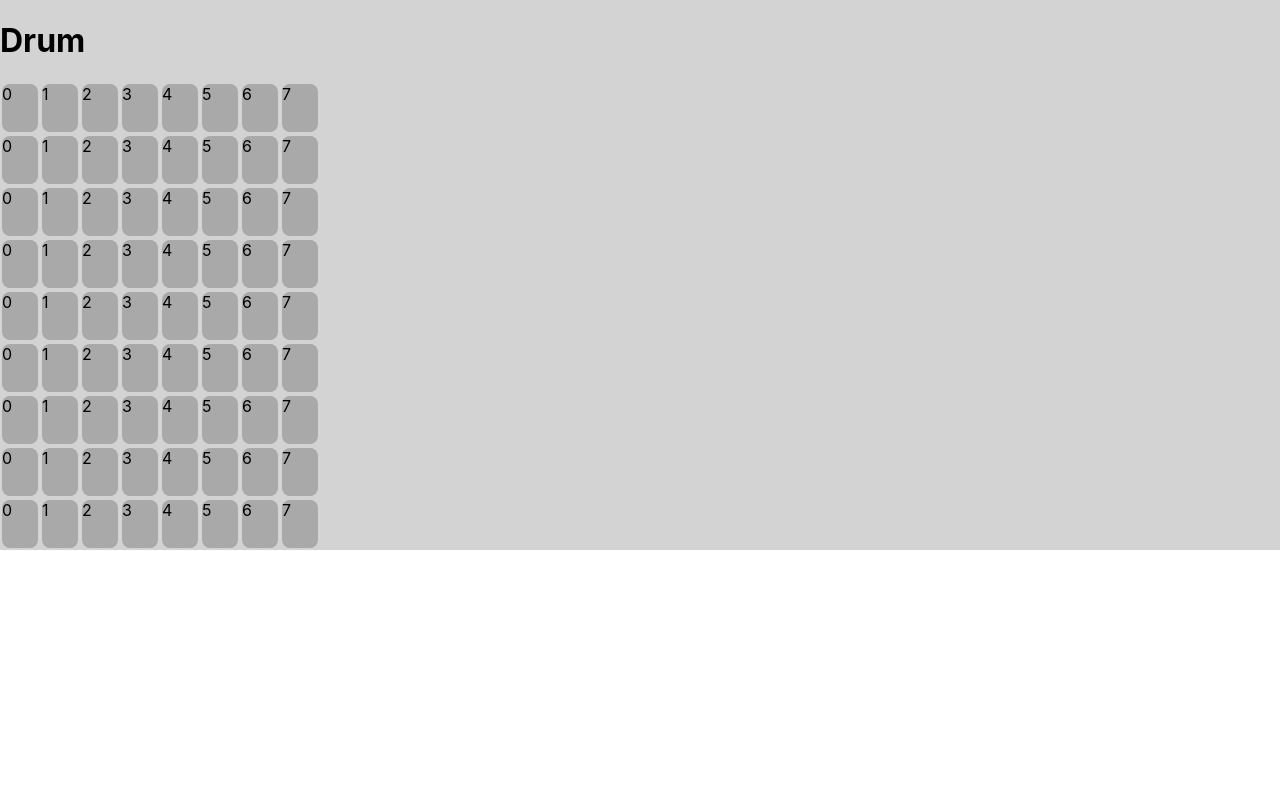
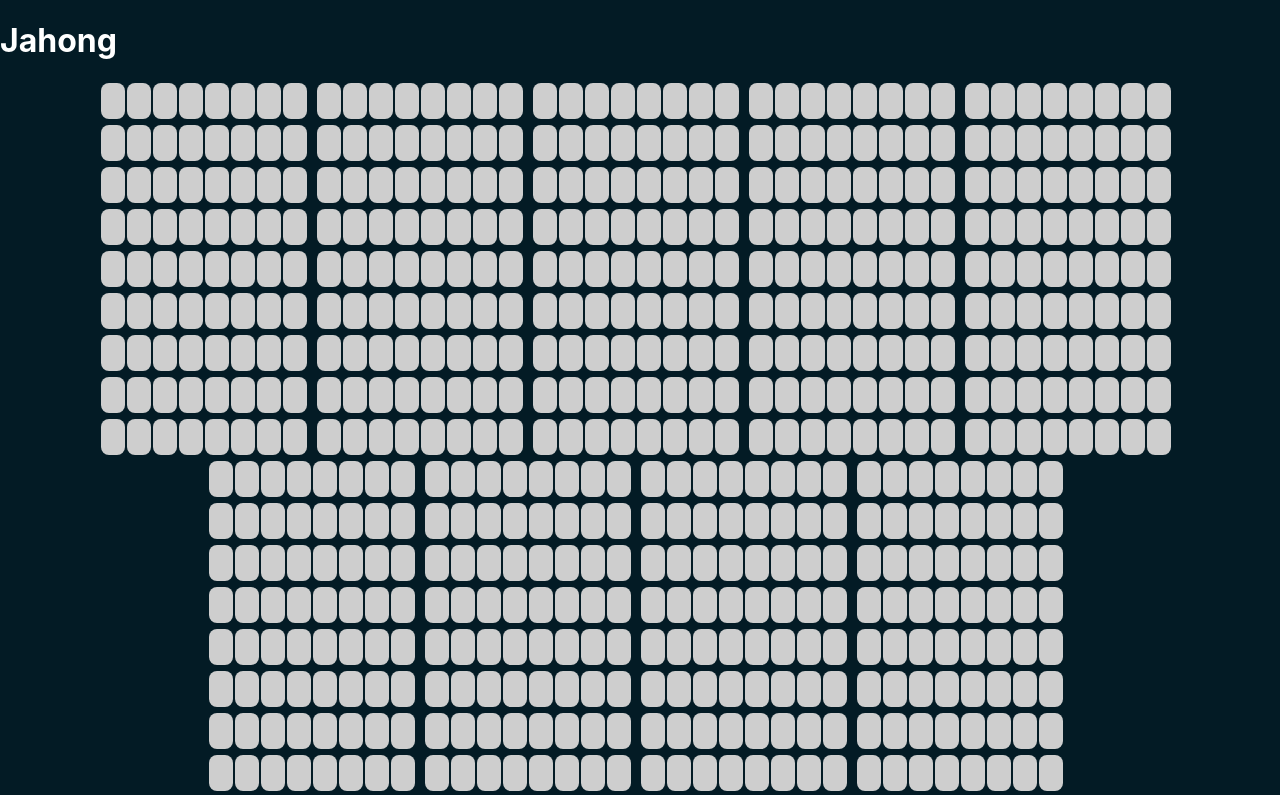
Before and after one commit to solft/drum-component, a React (Create React App) app: page / in a window 1280 px wide. Shown: the top 795 px of the page. Built offline with nearby package versions, Linux system fonts and the light colour scheme.

Commit message:
make Track.js and MusicController.js. and scss design

```diff
--- a/package.json
+++ b/package.json
@@ -3,7 +3,12 @@
   "version": "0.1.0",
   "private": true,
   "dependencies": {
+    "@fortawesome/fontawesome-svg-core": "^1.2.17",
+    "@fortawesome/free-solid-svg-icons": "^5.8.1",
+    "@fortawesome/react-fontawesome": "^0.1.4",
+    "i": "^0.3.6",
     "node-sass": "^4.11.0",
+    "npm": "^6.9.0",
     "react": "^16.8.4",
     "react-dom": "^16.8.4",
     "react-scripts": "2.1.8",
--- a/src/App.js
+++ b/src/App.js
@@ -1,17 +1,26 @@
 import React, { Component } from 'react';
+import { library } from '@fortawesome/fontawesome-svg-core'
+import { faPlay, faDownload, faPlus, faRedoAlt } from '@fortawesome/free-solid-svg-icons'
 
-import Pad from './components/Pad'
 
-import './App.css'
+import Track from './components/Track'
+import MusicController from './components/MusicController'
+import './styles/App.scss'
 
+library.add(faPlay)
+library.add(faDownload)
+library.add(faPlus)
+library.add(faRedoAlt)
 
 class App extends Component {
   render() {
     return (
       <div className="App">
-        <h1>Drum</h1>
+        <h1>Jahong</h1>
 
-        <Pad />
+        <Track />
+
+        <MusicController />
       </div>
     );
   }
--- a/src/components/MusicController.js
+++ b/src/components/MusicController.js
@@ -1,11 +1,25 @@
 import React, { Component } from 'react'
+import { FontAwesomeIcon } from '@fortawesome/react-fontawesome'
+
+import '../styles/MusicController.scss'
 
 // 재생, 다운, 생성 버튼
 class MusicController extends Component {
   render() {
     return (
-      <div>
-
+      <div className="music-controller">
+        <button className="btn">
+          <FontAwesomeIcon icon="play" className="fa-6x" />
+        </button>
+        <button className="btn">
+          <FontAwesomeIcon icon="redo-alt" className="fa-6x" />
+        </button>
+        <button className="btn">
+          <FontAwesomeIcon icon="plus" className="fa-6x" />
+        </button>
+        <button className="btn">
+          <FontAwesomeIcon icon="download" className="fa-6x" />
+        </button>
       </div>
     )
   }
--- a/src/components/Node.js
+++ b/src/components/Node.js
@@ -32,14 +32,14 @@ class Node extends Component {
   render() {
     return (
       <div className="Node">
-        <div onClick={(e) => this.toggleButton(0, e)} className={`box zero ${this.state.node[0] ? 'click' : ''}`}>0</div>
-        <div onClick={(e) => this.toggleButton(1, e)} className={`box one ${this.state.node[1] ? 'click':''}`}>1</div>
-        <div onClick={(e) => this.toggleButton(2, e)} className={`box two ${this.state.node[2] ? 'click':''}`}>2</div>
-        <div onClick={(e) => this.toggleButton(3, e)} className={`box three ${this.state.node[3] ? 'click':''}`}>3</div>
-        <div onClick={(e) => this.toggleButton(4, e)} className={`box four ${this.state.node[4] ? 'click':''}`}>4</div>
-        <div onClick={(e) => this.toggleButton(5, e)} className={`box five ${this.state.node[5] ? 'click':''}`}>5</div>
-        <div onClick={(e) => this.toggleButton(6, e)} className={`box six ${this.state.node[6] ? 'click':''}`}>6</div>
-        <div onClick={(e) => this.toggleButton(7, e)} className={`box seven ${this.state.node[7] ? 'click':''}`}>7</div>
+        <div onClick={(e) => this.toggleButton(0, e)} className={`box zero ${this.state.node[0] ? 'click' : ''}`}/>
+        <div onClick={(e) => this.toggleButton(1, e)} className={`box one ${this.state.node[1] ? 'click':''}`}/>
+        <div onClick={(e) => this.toggleButton(2, e)} className={`box two ${this.state.node[2] ? 'click':''}`}/>
+        <div onClick={(e) => this.toggleButton(3, e)} className={`box three ${this.state.node[3] ? 'click':''}`}/>
+        <div onClick={(e) => this.toggleButton(4, e)} className={`box four ${this.state.node[4] ? 'click':''}`}/>
+        <div onClick={(e) => this.toggleButton(5, e)} className={`box five ${this.state.node[5] ? 'click':''}`}/>
+        <div onClick={(e) => this.toggleButton(6, e)} className={`box six ${this.state.node[6] ? 'click':''}`}/>
+        <div onClick={(e) => this.toggleButton(7, e)} className={`box seven ${this.state.node[7] ? 'click':''}`}/>
       </div>
     )
   }
--- a/src/components/Pad.js
+++ b/src/components/Pad.js
@@ -6,7 +6,7 @@ import Node from './Node'
 class Pad extends Component {
   render() {
     return (
-      <div>
+      <div className="pad">
         <Node/>
         <Node/>
         <Node/>
--- a/src/components/Track.js
+++ b/src/components/Track.js
@@ -1,11 +1,22 @@
 import React, { Component } from 'react'
+import Pad from '../components/Pad'
+
+import '../styles/Track.scss'
 
 // 가로로 <Pad /> 8개
 class Track extends Component {
   render() {
     return (
-      <div>
-
+      <div className="track">
+        <Pad />
+        <Pad />
+        <Pad />
+        <Pad />
+        <Pad />
+        <Pad />
+        <Pad />
+        <Pad />
+        <Pad />
       </div>
     )
   }
--- /dev/null
+++ b/src/styles/App.scss
@@ -0,0 +1,12 @@
+.track {
+  margin: auto;
+}
+
+.App {
+  background-color: #031B25;
+  overflow: hidden;
+}
+
+h1 {
+  color: white;
+}
--- /dev/null
+++ b/src/styles/MusicController.scss
@@ -0,0 +1,8 @@
+.music-controller {
+  text-align: center;
+  margin-top: 40px;
+}
+
+.btn {
+  margin-right: 40px;
+}
--- a/src/styles/Node.scss
+++ b/src/styles/Node.scss
@@ -1,14 +1,17 @@
 @mixin square {
-  width: 36px;
-  height: 48px;
+  width: 24px;
+  height: 36px;
 }
+
+$click: #696969;
+$nonClick: #CECECE;
 
 .Node {
   .box {
-    background: darkgray;
+    background: $nonClick;
     display: inline-block;
     border-radius: 8px;
-    margin: 2px;
+    margin: 1px;
     &.zero {
       @include square;
     }
@@ -35,6 +38,6 @@
     }
   }
   .click {
-    background: gray;
+    background: $click;
   }
 }
--- /dev/null
+++ b/src/styles/Track.scss
@@ -0,0 +1,8 @@
+.pad {
+  display: inline-block;
+  margin-right: 8px;
+}
+
+.track {
+  text-align: center;
+}
```
Also changed, not shown: 1 other file (tests, documents, lock files or other folders).
